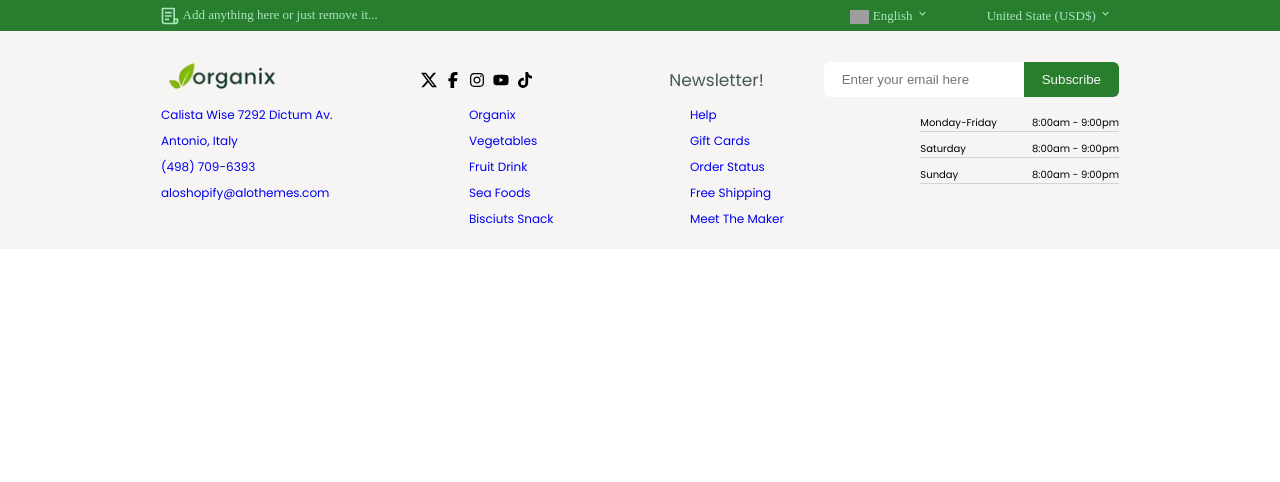
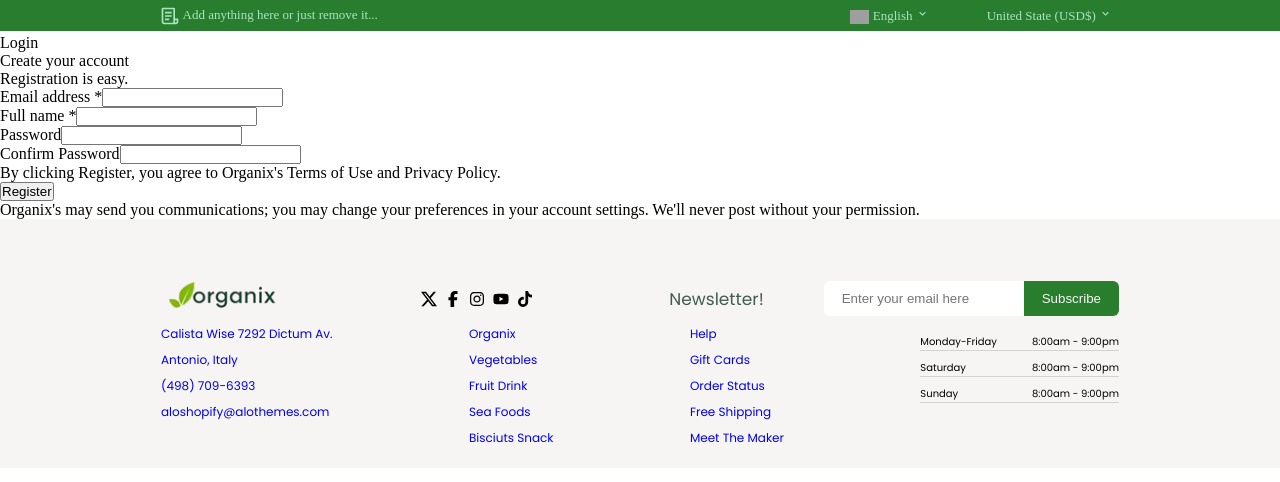
Before and after one commit to joeauscode/Finalproject, a React (Vite) app: page /login in a window 1280 px wide. Shown: the top 482 px of the page. Built offline with nearby package versions, Linux system fonts and the light colour scheme; grey boxes are pictures that could not be loaded.

Commit message:
Your commit message

```diff
--- a/src/App.jsx
+++ b/src/App.jsx
@@ -4,6 +4,7 @@
 import HomepageComponent from './components/Hompage'
 import Footer from './components/Footer'
 import {Routes, Route } from "react-router";
+import Login from './components/Login'
 
 
 function App() {
@@ -14,8 +15,7 @@
     <Headers />
     <Routes>
       <Route path="/" element={<HomepageComponent />} />
-
-
+      <Route path='/login' element={<Login />} />
     </Routes>
 
 
--- a/src/components/Hompage.jsx
+++ b/src/components/Hompage.jsx
@@ -33,9 +33,7 @@
 
   const hovercat = () => {
 
-
         setHoverCart(true);
-
 
   };
   const leavecat = () => {
@@ -196,7 +194,7 @@
         {/* hover on cart */}
         {hoverCart &&
           (cart.length === 0 ? (
-            <span>Your Cart is Empty</span>
+            <span >Your Cart is Empty</span>
           ) : (
             <>
               {cart.map((item) => (
--- /dev/null
+++ b/src/components/Login.jsx
@@ -0,0 +1,54 @@
+import React from "react";
+import Navbar from "./Navbar";
+import Navigation from "./Navbutton";
+import logo from '../assets/icons/logo.png'
+
+const Login = () => {
+  return (
+    <div>
+        <div className="navlogin">
+          <div><img src={logo} alt="" /></div>
+          <div>
+            <span>Login</span>
+          </div>
+        </div>
+
+      <div className="">
+        <p>Create your account</p>
+        <span>Registration is easy.</span>
+        <form action="">
+          <div>
+            <label htmlFor="Email">Email address *</label>
+            <input type="email" name="email" id="email" />
+          </div>
+          <div>
+            <label htmlFor="Name">Full name *</label>
+            <input type="text" name="" id="" />
+          </div>
+
+          <div>
+            <label htmlFor="password1">Password</label>
+            <input type="password" name="password1" id="password1" />
+          </div>
+
+          <div>
+            <label htmlFor="password2">Confirm Password</label>
+            <input type="password" name="password2" id="password2" />
+          </div>
+          <p>By clicking Register, you agree to Organix's Terms of Use and Privacy Policy.</p>
+          <div>
+         <button>Register</button>
+          </div>
+          <p>Organix's may send you communications; you may change your preferences in your account settings. We'll never post without your permission.</p>
+          </form>
+      </div>
+    </div>
+  );
+};
+
+export default Login;
+
+
+
+
+// https://www.etsy.com/join
--- a/src/components/styles.js
+++ b/src/components/styles.js
@@ -336,11 +336,17 @@
   /* position: absolute; */
   z-index: 800;
   top: 15%;
-  right: 10%;
+  right: 13%;
   background-color: white;
   /* padding: 10px 10px; */
   position: fixed;
   box-shadow: 2px 2px 4px;
+}
+
+.mouseovercart>span:nth-child(1){
+   padding: 20px 10px;
+   text-align: center;
+  width: 10px;
 }
 
    .onlcikhover:hover{
```
